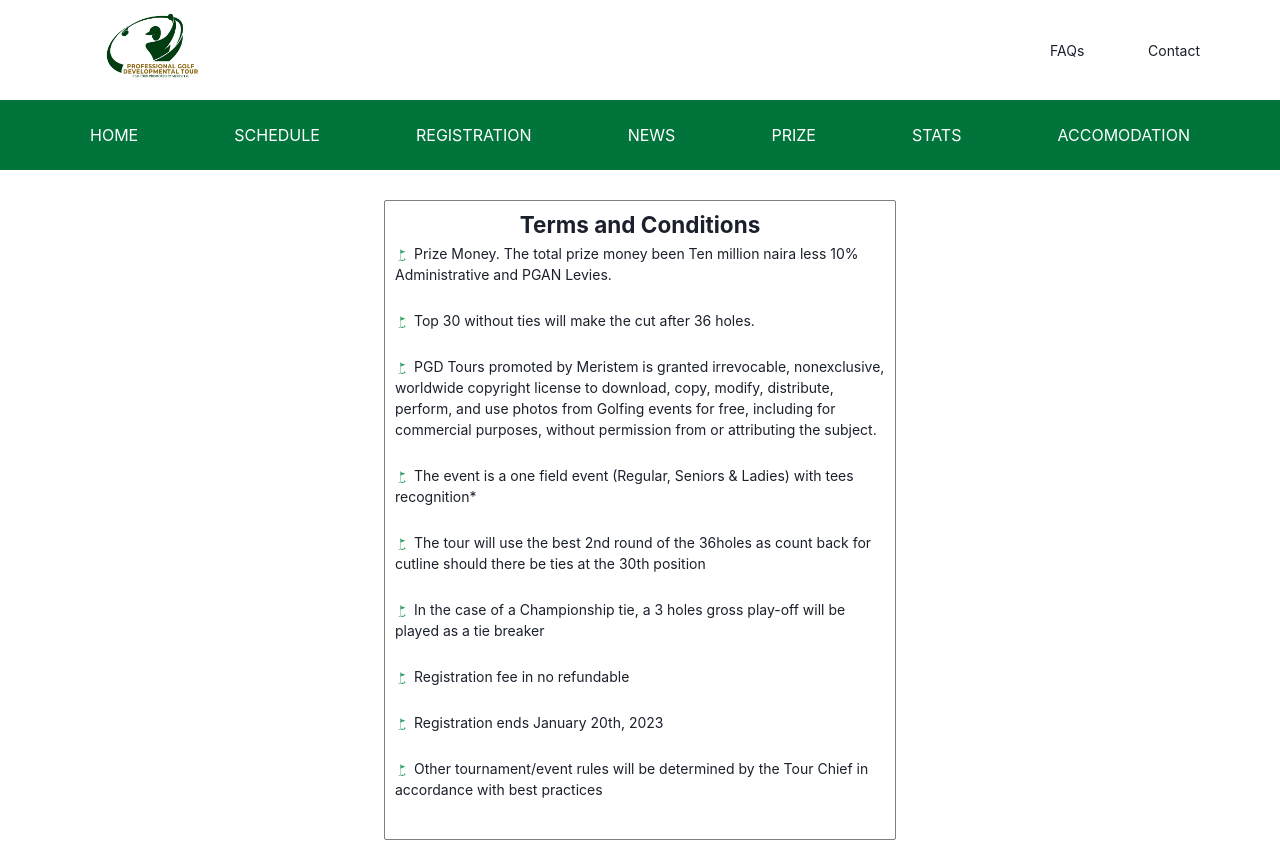
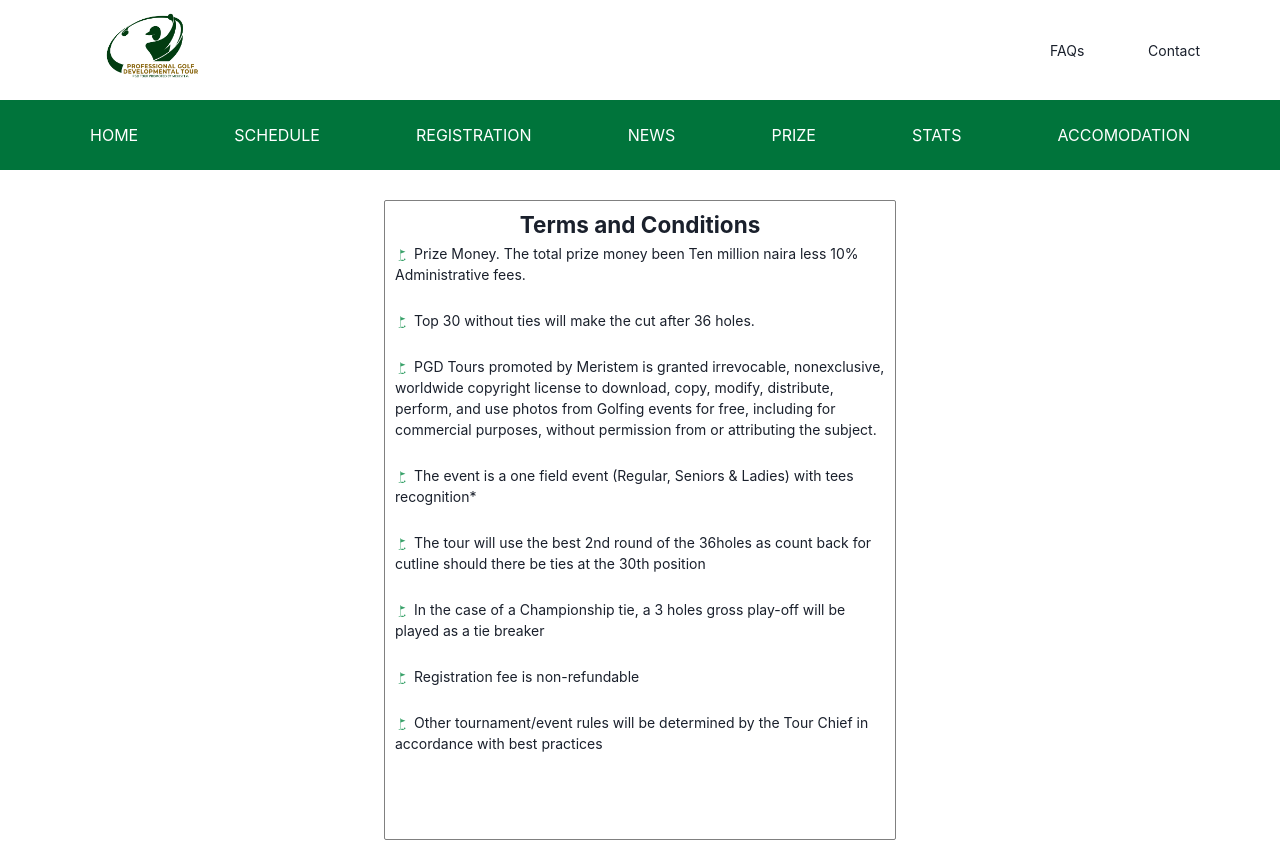
Before and after one commit to AdedejiAdelanwa/gpdtour, a Next.js app: page /terms-and-conditions in a window 1280 px wide. Shown: the top 842 px of the page. Built offline with nearby package versions, Linux system fonts and the light colour scheme.

Commit message:
fix: Remove end date

```diff
--- a/pages/terms-and-conditions.tsx
+++ b/pages/terms-and-conditions.tsx
@@ -41,7 +41,7 @@ export default function Terms() {
               <ListItem>
                 <ListIcon as={GiGolfFlag} color="green.500" />
                 Prize Money. The total prize money been Ten million naira less
-                10% Administrative and PGAN Levies.
+                10% Administrative fees.
               </ListItem>
               <ListItem>
                 <ListIcon as={GiGolfFlag} color="green.500" />
@@ -72,12 +72,9 @@ export default function Terms() {
               </ListItem>
               <ListItem>
                 <ListIcon as={GiGolfFlag} color="green.500" />
-                Registration fee in no refundable
+                Registration fee is non-refundable
               </ListItem>
-              <ListItem>
-                <ListIcon as={GiGolfFlag} color="green.500" />
-                Registration ends January 20th, 2023
-              </ListItem>
+
               <ListItem>
                 <ListIcon as={GiGolfFlag} color="green.500" />
                 Other tournament/event rules will be determined by the Tour
```
